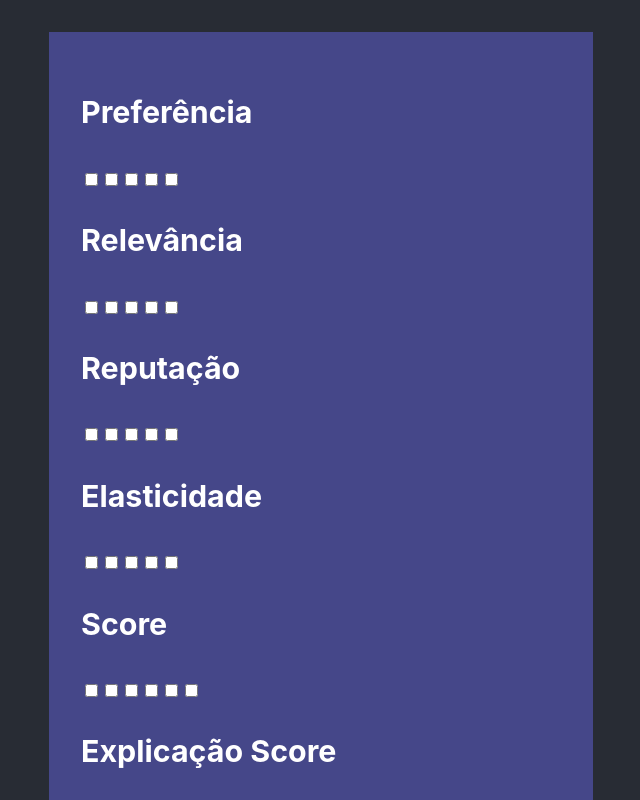
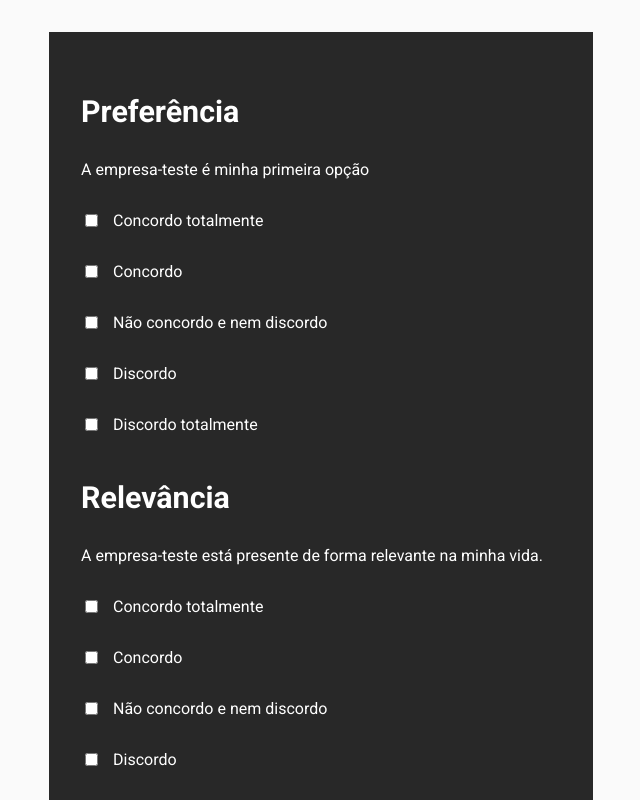
Before and after one commit to costamatthew/test-purple, a React (Create React App) app: page / in a window 1280 px wide. Shown: the top 800 px of the page, without its empty margins (319-959 px from the left). Built offline with nearby package versions, Linux system fonts and the light colour scheme.

Commit message:
feat: style form

```diff
--- a/public/index.html
+++ b/public/index.html
@@ -1,29 +1,16 @@
 <!DOCTYPE html>
 <html lang="en">
   <head>
+    <link rel="preconnect" href="https://fonts.googleapis.com" />
+    <link rel="preconnect" href="https://fonts.gstatic.com" crossorigin />
     <meta charset="utf-8" />
-    <link rel="icon" href="%PUBLIC_URL%/favicon.ico" />
     <meta name="viewport" content="width=device-width, initial-scale=1" />
-    <meta name="theme-color" content="#000000" />
-    <meta
-      name="description"
-      content="Web site created using create-react-app"
+
+    <link
+      href="https://fonts.googleapis.com/css2?family=Roboto:wght@300;400;700&display=swap"
+      rel="stylesheet"
     />
-    <link rel="apple-touch-icon" href="%PUBLIC_URL%/logo192.png" />
-    <!--
-      manifest.json provides metadata used when your web app is installed on a
-      user's mobile device or desktop. See https://developers.google.com/web/fundamentals/web-app-manifest/
-    -->
-    <link rel="manifest" href="%PUBLIC_URL%/manifest.json" />
-    <!--
-      Notice the use of %PUBLIC_URL% in the tags above.
-      It will be replaced with the URL of the `public` folder during the build.
-      Only files inside the `public` folder can be referenced from the HTML.
 
-      Unlike "/favicon.ico" or "favicon.ico", "%PUBLIC_URL%/favicon.ico" will
-      work correctly both with client-side routing and a non-root public URL.
-      Learn how to configure a non-root public URL by running `npm run build`.
-    -->
     <title>React App</title>
   </head>
   <body>
--- a/src/App.css
+++ b/src/App.css
@@ -14,7 +14,7 @@
 }
 
 .App-header {
-  background-color: #282c34;
+  background-color: #fafafa;
   min-height: 100vh;
   display: flex;
   flex-direction: column;
--- /dev/null
+++ b/src/components/Form/Fields/MultipleChoice/Styles.module.scss
@@ -0,0 +1,9 @@
+.Container {
+  display: flex;
+  align-items: center;
+  justify-content: flex-start;
+
+  input {
+    margin-right: 15px;
+  }
+}
--- a/src/components/Form/Fields/MultipleChoice/index.tsx
+++ b/src/components/Form/Fields/MultipleChoice/index.tsx
@@ -1,3 +1,14 @@
-export function MultipleChoice() {
-  return <input type="checkbox" />;
+import styles from "./Styles.module.scss";
+
+interface TextProps {
+  text: string;
 }
+
+export function MultipleChoice({ text }: TextProps) {
+  return (
+    <div className={styles.Container}>
+      <input type="checkbox" />
+      <p>{text}</p>
+    </div>
+  );
+}
--- a/src/components/Form/Fields/Text/index.tsx
+++ b/src/components/Form/Fields/Text/index.tsx
@@ -1,3 +1,7 @@
 export function Text() {
-  return <input type="text" />;
+  return (
+    <>
+      <input type="text" />
+    </>
+  );
 }
--- a/src/components/Form/Styles.module.scss
+++ b/src/components/Form/Styles.module.scss
@@ -1,23 +1,16 @@
-.Container {
+.FormContainer {
   width: 30rem;
   height: auto;
 
   margin: 2rem;
   padding: 2rem;
 
-  background-color: #454789;
+  background-color: #282828;
+  color: #fff;
 
-  form {
-    width: 90%;
-    height: 90%;
+  font-family: "Roboto", sans-serif;
 
-    margin: 0 auto;
-
-    display: flex;
-    justify-content: center;
-    align-items: center;
-
-    input {
-    }
+  p {
+    font-size: 1rem;
   }
 }
--- a/src/components/Form/index.tsx
+++ b/src/components/Form/index.tsx
@@ -25,15 +25,21 @@ interface QuestionsProps {
 
 export function FormSurvey({ questions }: QuestionsProps) {
   return (
-    <div className={styles.Container}>
+    <form className={styles.FormContainer}>
       {questions.map((item) => (
         <div key={item.id}>
           <h3>{item.name}</h3>
+          <p>{item.text}</p>
+
           {item.option_set.map((type) =>
-            type.option_type === "OPEN_TEXT" ? <Text /> : <MultipleChoice />
+            type.option_type === "OPEN_TEXT" ? (
+              <Text />
+            ) : (
+              <MultipleChoice text={type.text} />
+            )
           )}
         </div>
       ))}
-    </div>
+    </form>
   );
 }
```
